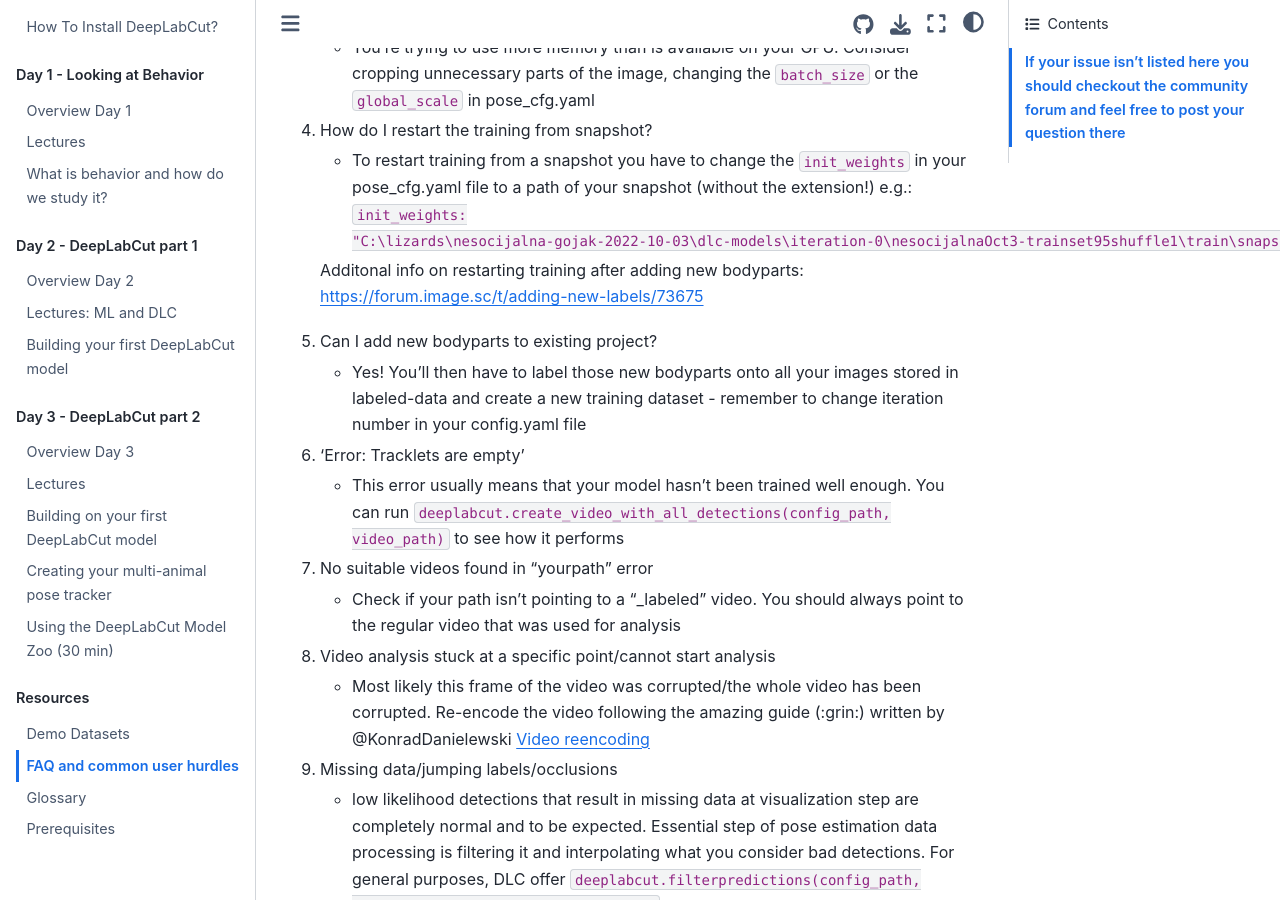
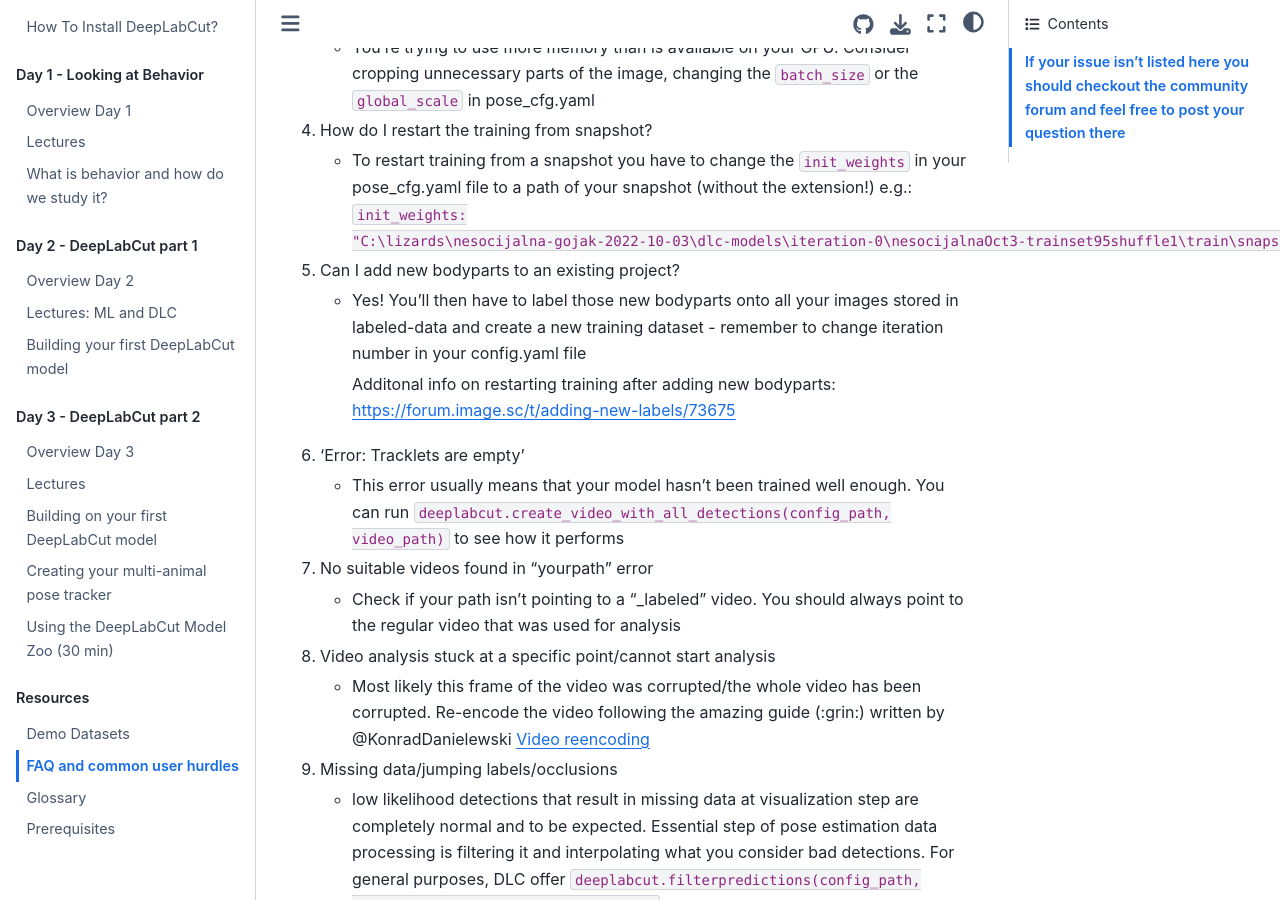
Before and after one commit to AlexEMG/DLC-Cajal-Course, a Jupyter Book: the page built from content/FAQ.md, in a window 1280 px wide and 900 px high, scrolled down 332 px. Built offline with Jupyter Book 1.0.4 settings and Sphinx 7.4.7 and the Sphinx Book theme 1.1.4, drawn with Linux system fonts in a browser that asks for light colours.

Commit message:
Update FAQ.md

```diff
--- a/content/FAQ.md
+++ b/content/FAQ.md
@@ -10,11 +10,11 @@
 4) How do I restart the training from snapshot?
    - To restart training from a snapshot you have to change the `init_weights` in your pose_cfg.yaml file to a path of your snapshot (without the extension!) e.g.:
    `init_weights: "C:\lizards\nesocijalna-gojak-2022-10-03\dlc-models\iteration-0\nesocijalnaOct3-trainset95shuffle1\train\snapshot-100000"`
-
-   Additonal info on restarting training after adding new bodyparts: https://forum.image.sc/t/adding-new-labels/73675
-5) Can I add new bodyparts to existing project?
+5) Can I add new bodyparts to an existing project?
    - Yes! You'll then have to label those new bodyparts onto all your images stored in labeled-data and create a new training dataset - remember to change iteration
      number in your config.yaml file
+
+     Additonal info on restarting training after adding new bodyparts: https://forum.image.sc/t/adding-new-labels/73675
 6) 'Error: Tracklets are empty'
    - This error usually means that your model hasn't been trained well enough. You can run `deeplabcut.create_video_with_all_detections(config_path, video_path)` to
      see how it performs
```
